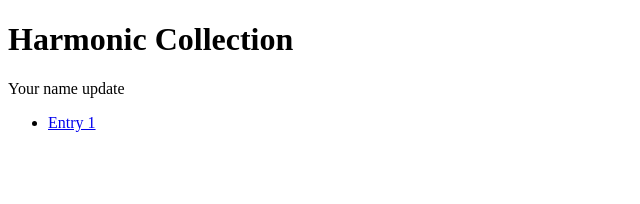
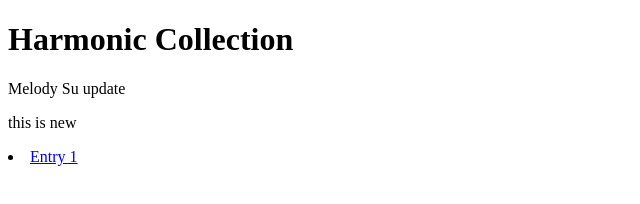
Before and after one commit to Yuxuan-Su/test-repo, a plain HTML site: page index.html in a window 1280 px wide. Shown: the whole page, without its empty margins (0-640 px from the left). Drawn offline with Linux system fonts and the light colour scheme.

Commit message:
Update index.html

```diff
--- a/index.html
+++ b/index.html
@@ -5,8 +5,9 @@
    </head>
    <body>
      <h1>Harmonic Collection</h1>
-     <p>Your name update</p>
-     <ul>
+     <p>Melody Su update</p>
+     <p>this is new</p>
+
        <li>
          <a href="entry-1.html">Entry 1</a>
        </li>
```
